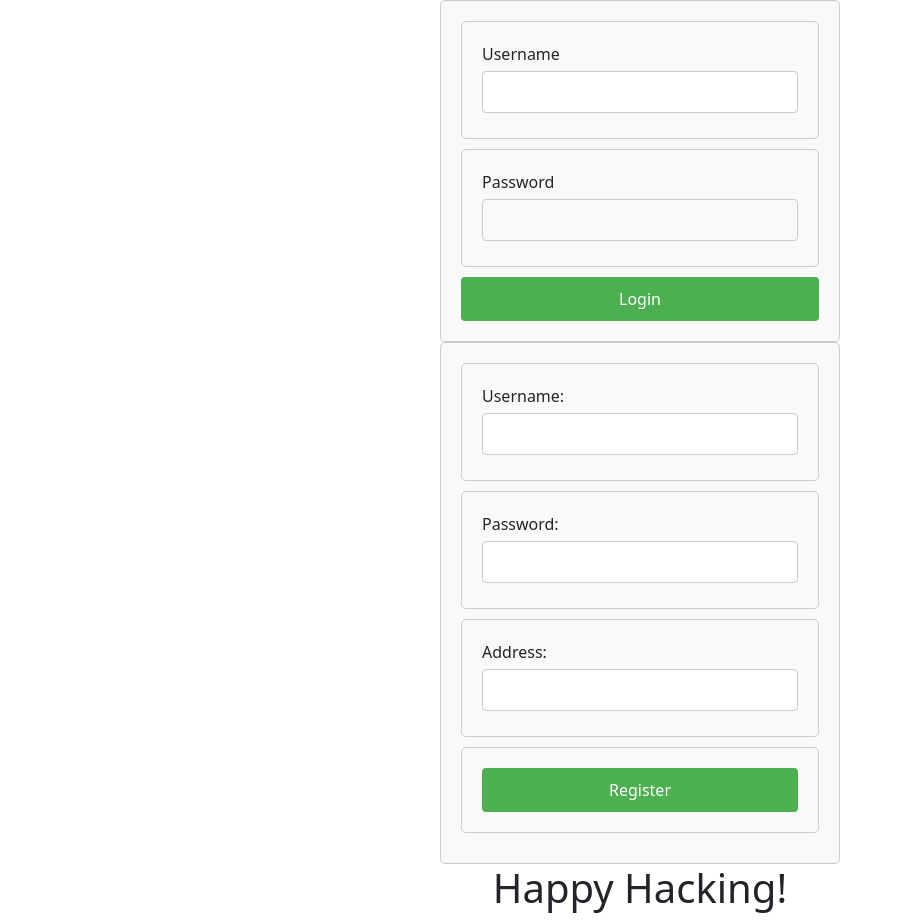
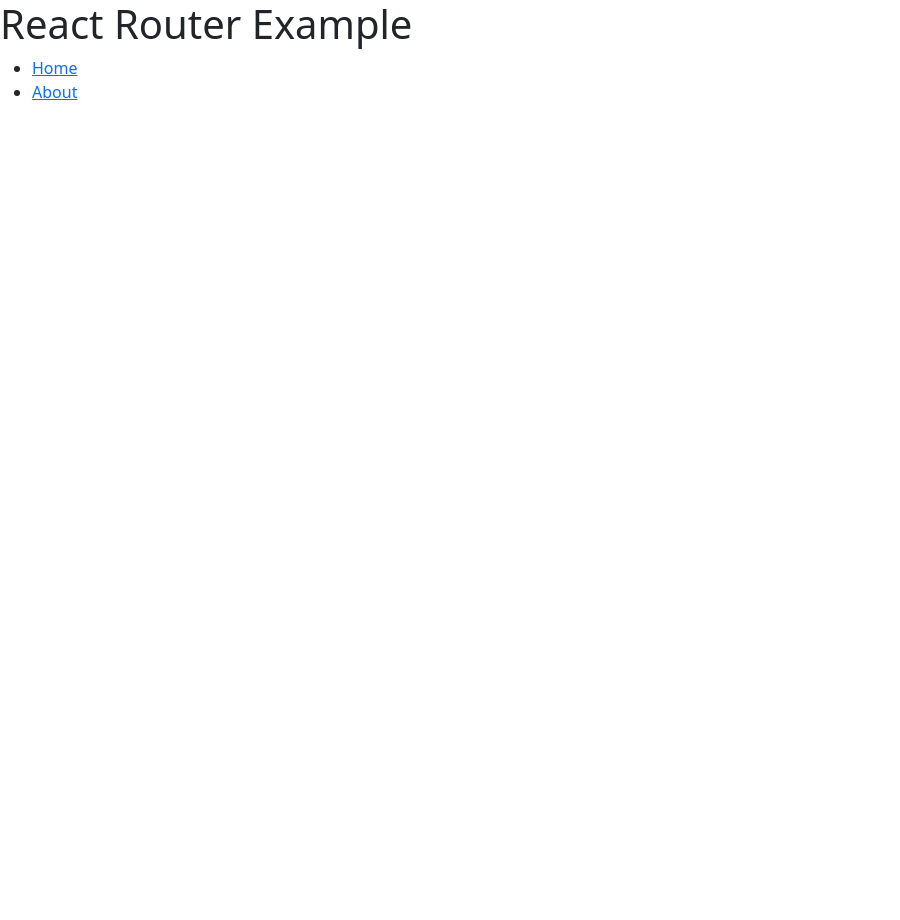
Before and after one commit to SanRaph/fullstack_messaging_frontend, a React (Create React App) app: page / in a window 1280 px wide. Shown: the whole page, without its empty margins (0-900 px from the left). After the commit the page ends 800 px from the top, so only its background shows below. Built offline with nearby package versions, Linux system fonts and the light colour scheme.

Commit message:
creating routes

```diff
--- a/package.json
+++ b/package.json
@@ -11,6 +11,7 @@
     "react": "^19.1.0",
     "react-bootstrap": "^2.10.9",
     "react-dom": "^19.1.0",
+    "react-router-dom": "^7.5.0",
     "react-scripts": "5.0.1",
     "web-vitals": "^2.1.4"
   },
--- a/src/App.js
+++ b/src/App.js
@@ -3,13 +3,29 @@
 import './App.css';
 import Login from './Login'
 import Registration from './Registration';
+import { BrowserRouter as Router, Routes, Route } from 'react-router-dom';
 
 function App() {
-  return (<>
-  <Login />
-  <Registration />
-  <h1 className='App'>Happy Hacking!</h1>
-  </>
+  return (
+    <Router>
+        <div>
+        <h1>React Router Example</h1>
+        <nav>
+        <ul>
+            <li><a href="/">Home</a></li>
+            <li><a href="/about">About</a></li>
+          </ul>
+        </nav>
+        <Routes>
+          <Route path="/" />
+          <Route path="/registration" element={<Registration />} />
+          <Route path="/login" element={<Login />} />
+          <Route path="*"  />
+        </Routes>
+      </div>
+
+
+    </Router>
   );
 }
 
```
Also changed, not shown: 1 other file (tests, documents, lock files or other folders).
